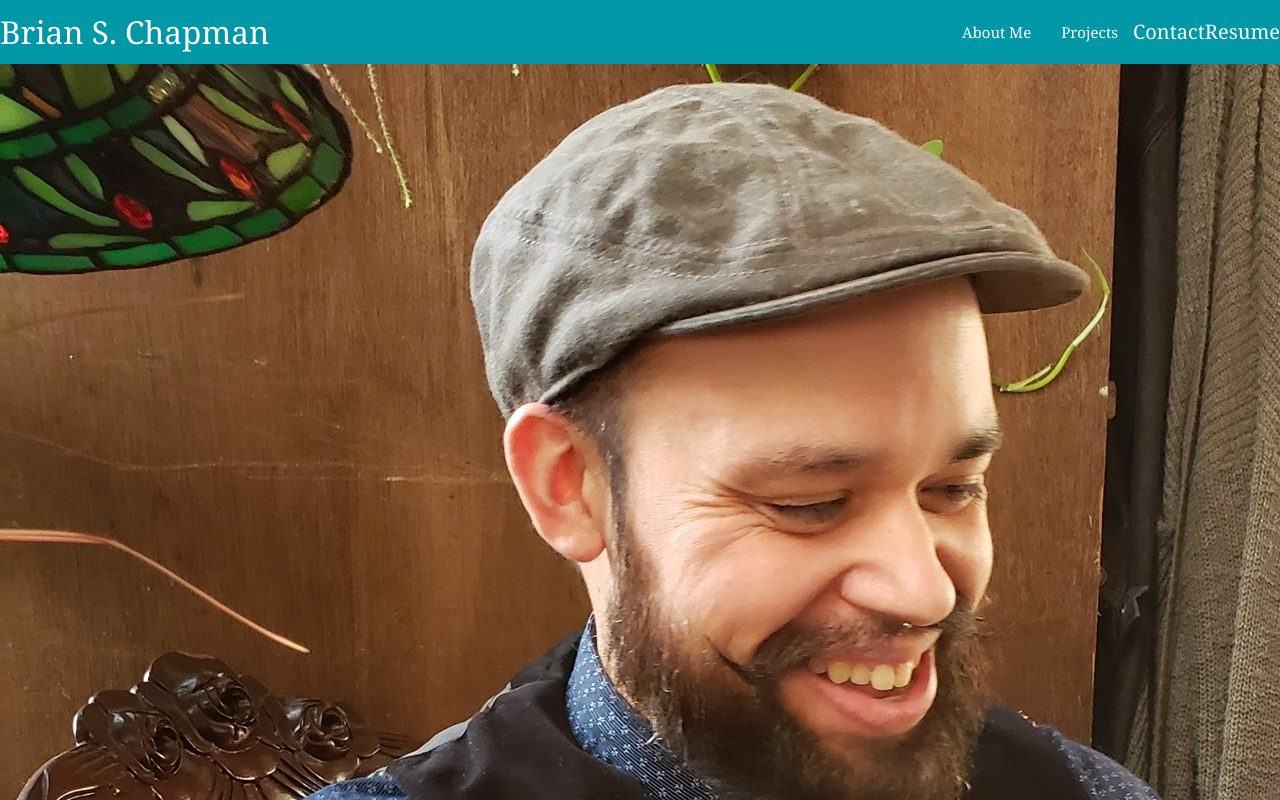
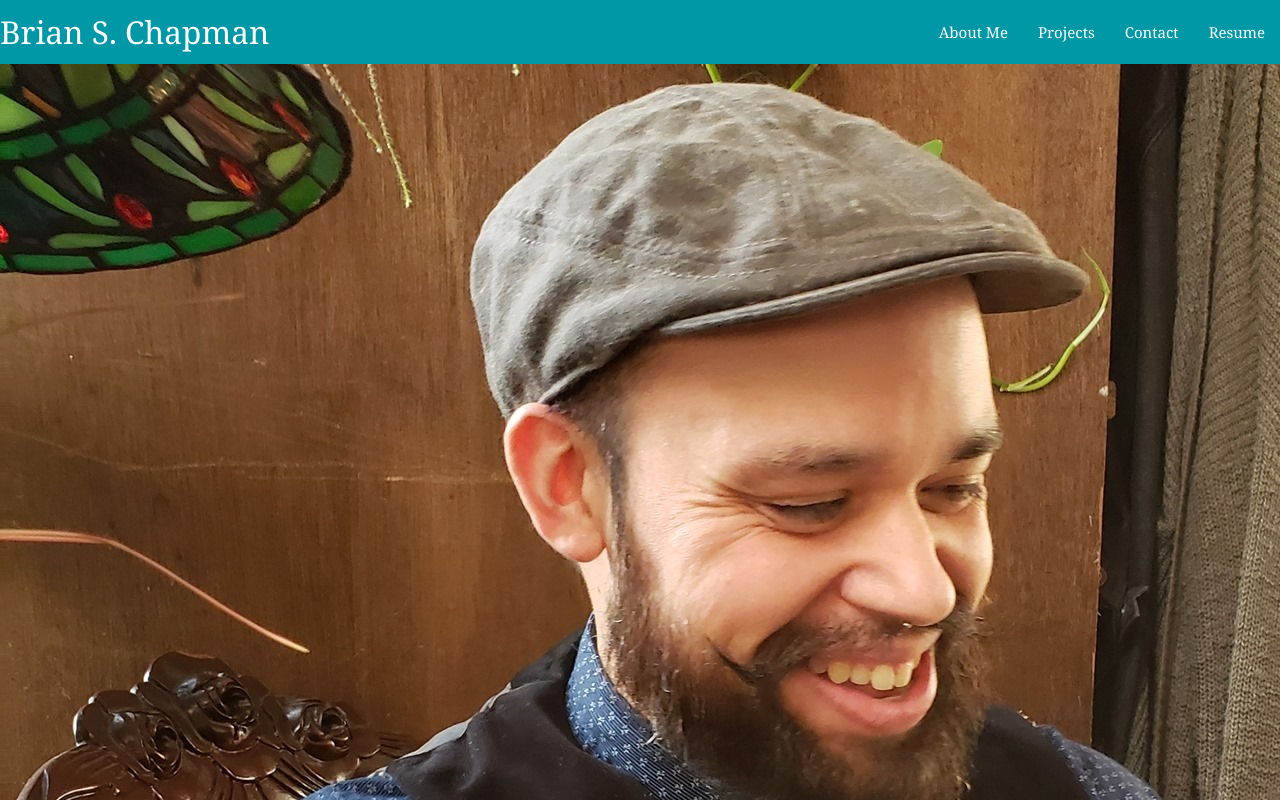
Before and after one commit to BrianSChapman/Portfolio-Using-React, a React (Create React App) app: page / in a window 1280 px wide. Shown: the top 800 px of the page. Built offline with nearby package versions, Linux system fonts and the light colour scheme.

Commit message:
Reworking some Materialize styling

```diff
--- a/src/Components/Navbar.js
+++ b/src/Components/Navbar.js
@@ -2,6 +2,7 @@ import React from "react";
 
 function NavBar({ currentPage, handlePageChange }) {
   return (
+
     <nav>
       <div className="nav-wrapper cyan darken-2 ">
         <a href="#Home" className="brand-logo">
@@ -31,16 +32,18 @@ function NavBar({ currentPage, handlePageChange }) {
               href="#Contact"
               onClick={() => handlePageChange("Contact")}
               className={currentPage === "Contact" ? "active" : "nav-link"}
-            ></a>
+              >
             Contact
+            </a>
           </li>
           <li>
             <a
               href="#Resume"
               onClick={() => handlePageChange("Resume")}
               className={currentPage === "Resume" ? "active" : "nav link"}
-            ></a>
+            >
             Resume
+            </a>
           </li>
         </ul>
       </div>
--- a/src/Components/pageContainer.js
+++ b/src/Components/pageContainer.js
@@ -2,7 +2,6 @@ import React, { useState } from "react";
 import NavBar from "./NavBar";
 import AboutMe from "./AboutMe";
 import Contact from "./Contact";
-import Footer from "./Footer";
 import Projects from "./Projects";
 import Resume from "./Resume";
 
--- a/src/index.css
+++ b/src/index.css
@@ -4,6 +4,6 @@ body {
   }
 
 
-  li {
-    font-size: 20px;
+  a, li {
+    font-size: 30px;
   }
```
